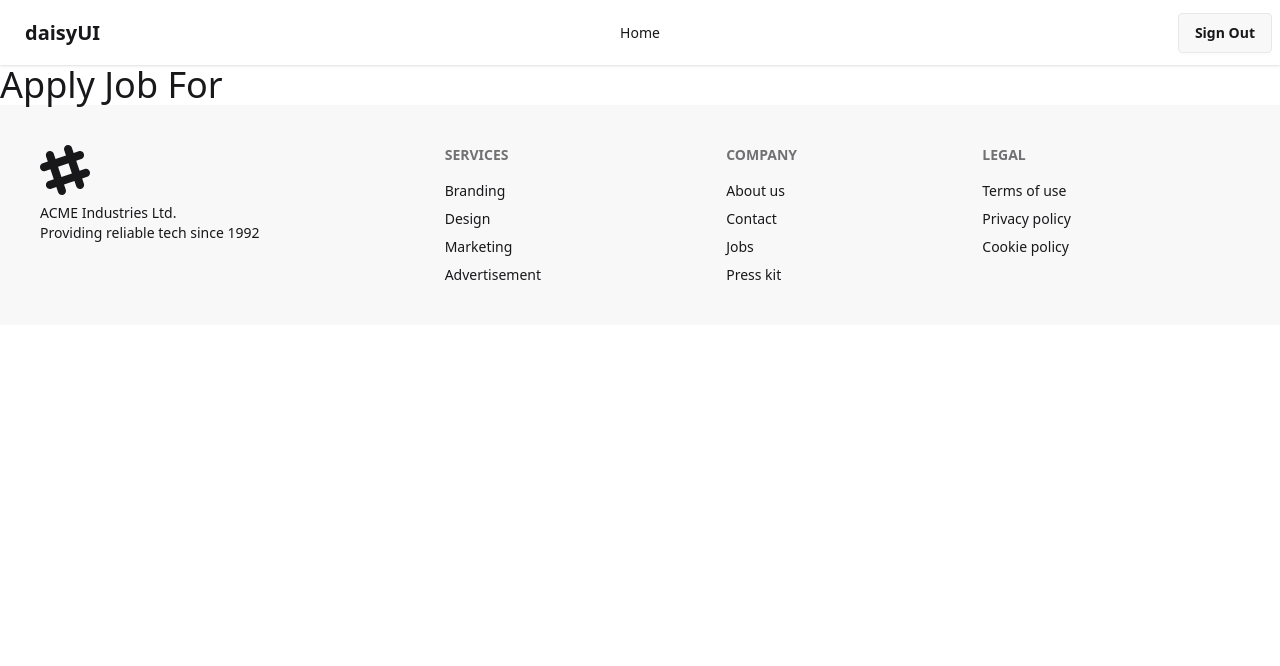
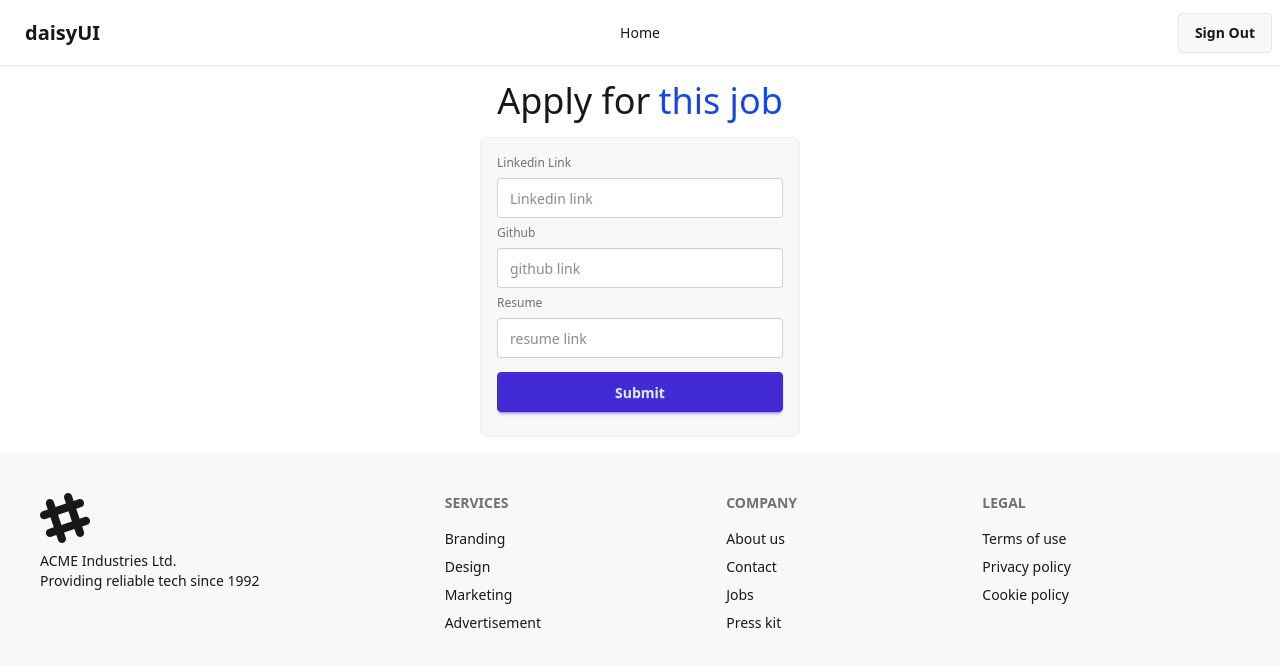
Before and after one commit to azad-ka/career-code-client, a React (Vite) app: page /jobApply/1 in a window 1280 px wide. Shown: the top 666 px of the page. Built offline with nearby package versions, Linux system fonts and the light colour scheme; no server answers; sample sign-in values are in the browser's storage.

Commit message:
added job apply form

```diff
--- /dev/null
+++ b/src/hooks/useAuth.jsx
@@ -0,0 +1,9 @@
+import React, { use } from 'react';
+import { AuthContext } from '../contexts/AuthContext/AuthContext';
+
+const useAuth = () => {
+    const authInfo = use(AuthContext);
+    return authInfo
+};
+
+export default useAuth;
--- a/src/pages/JobApply/JobApply.jsx
+++ b/src/pages/JobApply/JobApply.jsx
@@ -1,9 +1,41 @@
 import React from 'react';
+import { Link, useParams } from 'react-router';
+import useAuth from '../../hooks/useAuth';
 
 const JobApply = () => {
+    const { id: jobId } = useParams();
+    const { user } = useAuth();
+
+    const handleApplyForSubmit = e => {
+        e.preventDefault();
+        const form = e.target;
+        const linkedIn = form.linkedin.value;
+        const github = form.github.value;
+        const resume = form.resume.value;
+        console.log(linkedIn, github, resume);
+    }
+
     return (
         <div>
-            <h3 className='text-4xl'>Apply Job For</h3>
+            <h3 className='text-4xl text-center my-4'>Apply for
+                <Link className='text-blue-700 ml-2' to={`/jobDetails/${jobId}`}>this job
+                </Link>
+            </h3>
+            <form onSubmit={handleApplyForSubmit} className='flex flex-col justify-center items-center my-4'>
+                <fieldset className="fieldset bg-base-200 border-base-300 rounded-box w-xs border p-4">
+
+                    <label className="label">Linkedin Link</label>
+                    <input type="url" name='linkedin' className="input" placeholder="Linkedin link" />
+
+                    <label className="label">Github</label>
+                    <input type="url" name='github' className="input" placeholder="github link" />
+
+                    <label className="label">Resume</label>
+                    <input type="url" name='resume' className="input" placeholder="resume link" />
+
+                    <input type="submit" value="Submit" className='btn btn-primary btn-block my-2' />
+                </fieldset>
+            </form>
         </div>
     );
 };
```
